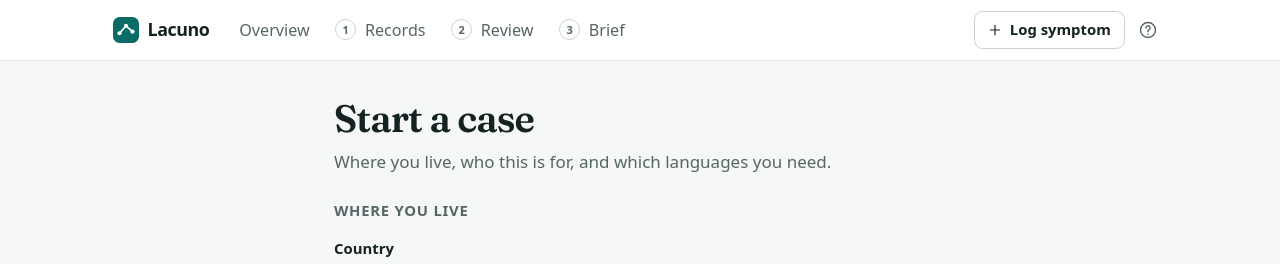
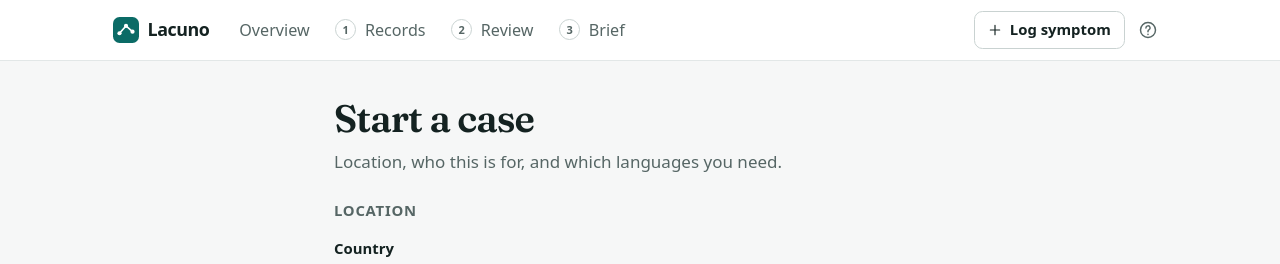
Before and after one commit to Cherlz/lacuno, a Next.js app: page /setup in a window 1280 px wide. Shown: the top 264 px of the page. Built offline with nearby package versions, Linux system fonts and the light colour scheme.

Commit message:
Setup: 'Where you live' heading renamed to 'Location'

```diff
--- a/src/app/setup/page.tsx
+++ b/src/app/setup/page.tsx
@@ -50,10 +50,10 @@ export default function Setup() {
 
   return (
     <div className="mx-auto max-w-xl">
-      <PageTitle title={patient ? "Patient profile" : "Start a case"} subtitle="Where you live, who this is for, and which languages you need." />
+      <PageTitle title={patient ? "Patient profile" : "Start a case"} subtitle="Location, who this is for, and which languages you need." />
       <form onSubmit={save} className="space-y-8">
         <fieldset className="space-y-5">
-          <legend className="mb-4 text-sm font-semibold uppercase tracking-wider text-muted">Where you live</legend>
+          <legend className="mb-4 text-sm font-semibold uppercase tracking-wider text-muted">Location</legend>
           <Field
             label="Country"
             hint={emergency ? <>Emergency number: <strong className="text-ink">{emergency.number}</strong>{emergency.note ? ` (${emergency.note})` : ""}. Lacuno&apos;s emergency button calls this.</> : "Sets the emergency number the app calls."}
```
